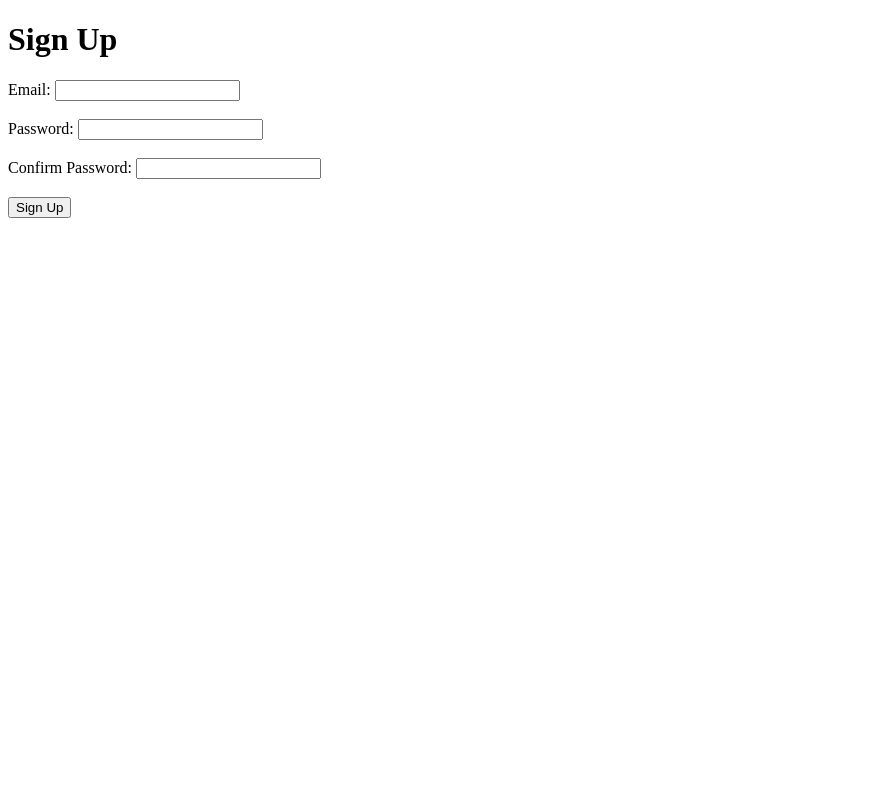
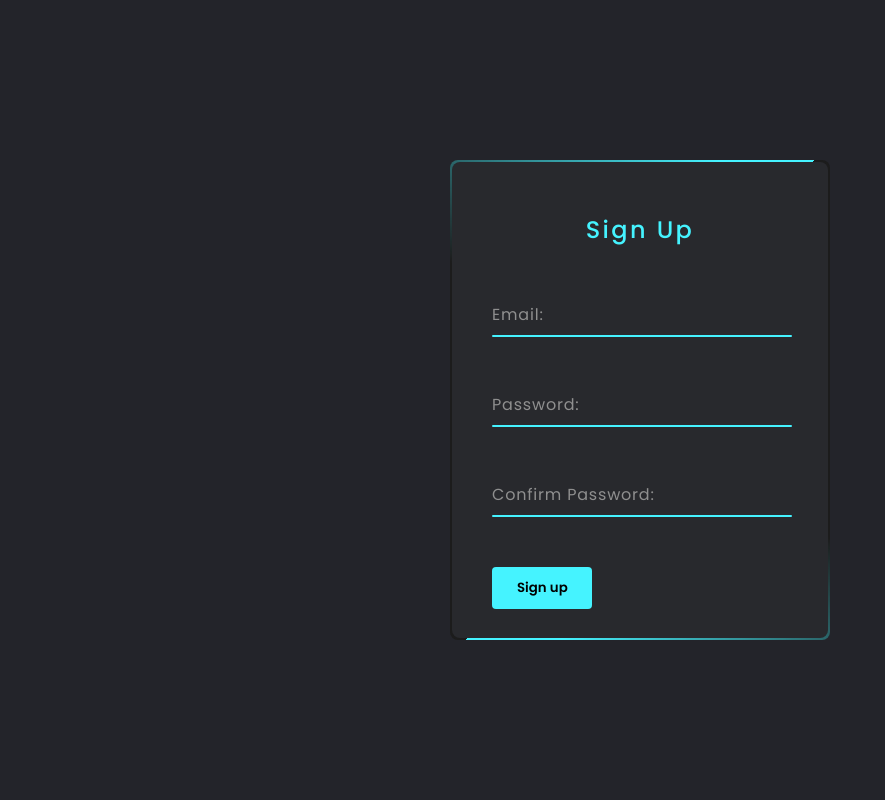
Before and after one commit to joe-rabbit/SecurityApp-server, a Flask app: page /signup in a window 1280 px wide. Shown: the whole page, without its empty margins (0-885 px from the left). Run offline with Flask 3, Linux system fonts and the light colour scheme.

Commit message:
Update signup.html

```diff
--- a/templates/signup.html
+++ b/templates/signup.html
@@ -5,17 +5,186 @@
   <meta http-equiv="X-UA-Compatible" content="IE=edge">
   <meta name="viewport" content="width=device-width, initial-scale=1.0">
   <title>Sign Up</title>
+<style>
+
+    @import url('https://fonts.googleapis.com/css2?family=Poppins:wght@300;400;500;600;700;800;900&display=swap');
+*
+{
+  margin: 0;
+  padding: 0;
+  box-sizing: border-box;
+  font-family: 'Poppins', sans-serif;
+}
+body
+{
+  display: flex;
+  justify-content: center;
+  align-items: center;
+  min-height: 100vh;
+  background: #23242a;
+}
+.box
+{
+  position: relative;
+  width: 380px;
+  height: 480px;
+  background: #1c1c1c;
+  border-radius: 8px;
+  overflow: hidden;
+}
+.box::before
+{
+  content: '';
+  position: absolute;
+  top: -50%;
+  left: -50%;
+  width: 380px;
+  height: 480px;
+  background: linear-gradient(0deg,transparent,#45f3ff,#45f3ff);
+  transform-origin: bottom right;
+  animation: animate 6s linear infinite;
+}
+
+.box::after
+{
+  content: '';
+  position: absolute;
+  top: -50%;
+  left: -50%;
+  width: 380px;
+  height: 480px;
+  background: linear-gradient(0deg,transparent,#45f3ff,#45f3ff);
+  transform-origin: bottom right;
+  animation: animate 6s linear infinite;
+  animation-delay: -3s;
+}
+
+@keyframes animate
+{
+  0%
+  {
+      transform:rotate(0deg);
+  }
+  100%
+  {
+      transform: rotate(360deg);
+  }
+}
+.form
+{
+  position: absolute;
+  inset: 2px;
+  border-radius: 8px;
+  background: #28292d;
+  z-index: 10;
+  padding: 50px 40px;
+  display: flex;
+  flex-direction: column;
+}
+.form h2{
+  color: #45f3ff;
+  font-weight: 500;
+  text-align: center;
+  letter-spacing: 0.1em;
+}
+.inputBox
+{
+  position: relative;
+  width: 300px;
+  margin-top: 35px;
+}
+.inputBox input
+{
+  position: relative;
+  width: 100%;
+  padding: 20px 10px 10px;
+  background: transparent;
+  border: none;
+  outline: none;
+  color: #23242a;
+  font-size: 1em;
+  letter-spacing: 0.05em;
+  z-index: 10;
+}
+.inputBox label
+{
+  position: absolute;
+  left: 0;
+  padding: 20px 0px 10px;
+  font-size: 1em;
+  color: #8f8f8f;
+  pointer-events: none;
+  letter-spacing: 0.05em;
+  transition: 0.5s;
+}
+.inputBox input:valid ~ label,
+.inputBox input:focus ~ label
+{
+  color: #45f3ff;
+  transform: translateX(0px) translateY(-34px);
+  font-size: 0.75em;
+}
+.inputBox i
+{
+  position: absolute;
+  left: 0;
+  bottom: 0;
+  width: 100%;
+  height: 2px;
+  background: #45f3ff;
+  border-radius: 4px;
+  transition: 0.5s;
+  pointer-events: none;
+  z-index: 0;
+}
+.inputBox input:valid ~ i,
+.inputBox input:focus ~ i
+{
+  height: 44px;
+}
+input[type="submit"]
+{
+  border: none;
+  outline: none;
+  background: #45f3ff;
+  padding: 11px 25px;
+  width: 100px;
+  border-radius: 4px;
+  font-weight: 600;
+  cursor: pointer;
+ }
+ input[type="submit"]:active
+ {
+  opacity: 0.8;
+ }
+</style>
 </head>
 <body>
-  <h1>Sign Up</h1>
+  <div class="box">
+    <div class="form">
+  <h2>Sign Up</h2>
   <form method="POST" action="/signup">
-    <label for="username">Email:</label>
-    <input type="text" id="username" name="email"><br><br>
-    <label for="password">Password:</label>
-    <input type="password" id="password" name="password"><br><br>
-    <label for="confirm_password">Confirm Password:</label>
-    <input type="password" id="confirm_password" name="confirm_password"><br><br>
-    <button type="submit" >Sign Up</button>
+    <div class="inputBox">
+      <label for="username" >Email:</label>
+      <input type="text" id="username" name="email" required autocomplete="off">
+      <i></i>
+  </div>
+  <div class="inputBox">
+
+      <label for="password">Password:</label>
+      <input type="password" id="password" name="password" required>
+      <i></i>
+  </div>
+  <div class="inputBox">
+
+    <label for="cpassword">Confirm Password:</label>
+    <input type="password" id="cpassword" name="password" required>
+    <i></i>
+</div>
+  <br><br>
+  <input type="submit" value="Sign up"><br><br>
   </form>
+  </div>
+  </div>
 </body>
 </html>
```
